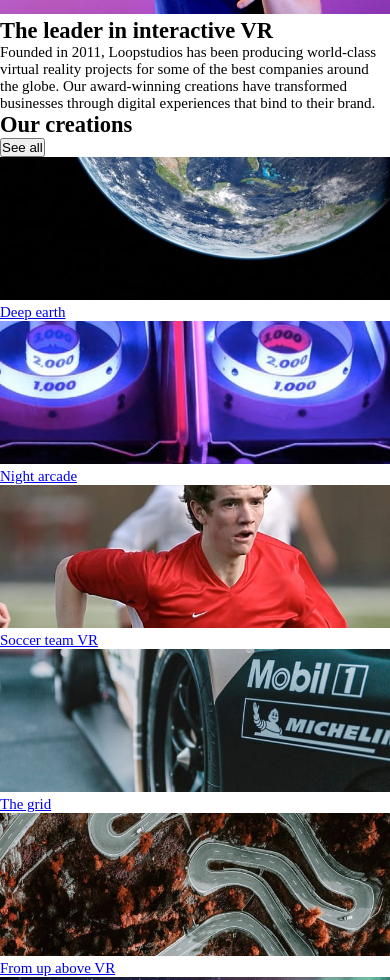
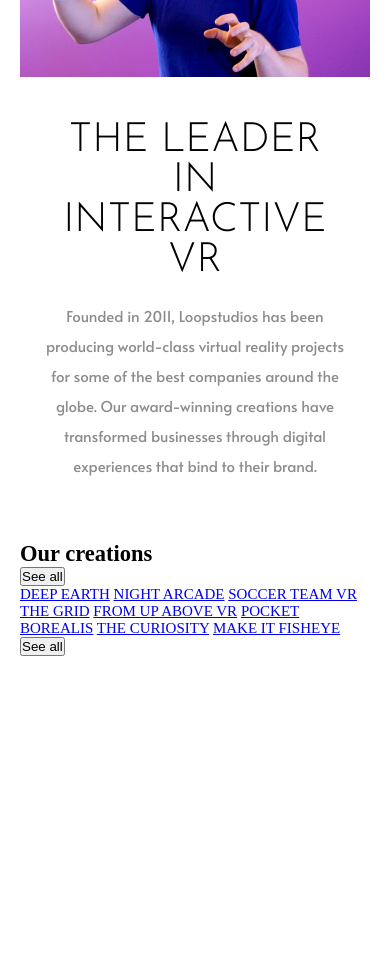
Before and after one commit to byu0324/loopstudios-landing-page, a plain HTML site: page index.html in a window 390 px wide. Shown: the part 1020-2000 px from the top of the page. Drawn offline with Linux system fonts and the light colour scheme.

Commit message:
interactive finish

```diff
--- a/index.html
+++ b/index.html
@@ -42,14 +42,14 @@
   </header>
 
   <main>
-    <section>
+    <section class="interactive">
       <picture>
-        <source media="(min-width: 700px)" srcset="images/desktop/image-interactive.jpg">
+        <source srcset="images/desktop/image-interactive.jpg" media="(min-width: 820px)">
         <img src="images/mobile/image-interactive.jpg" alt="">
       </picture>
       <div class="text">
-        <h2>The leader in interactive VR</h2>
-        <p>
+        <h2 class="title">The leader in interactive VR</h2>
+        <p class="content">
           Founded in 2011, Loopstudios has been producing world-class virtual reality
           projects for some of the best companies around the globe. Our award-winning
           creations have transformed businesses through digital experiences that bind
@@ -57,82 +57,18 @@
         </p>
       </div>
     </section>
-    <section>
+    <section class="creations">
       <h2>Our creations</h2>
       <button class="desktop-button">See all</button>
       <nav>
-        <a href="#">
-          <figure>
-            <picture>
-              <source media="(min-width: 700px)" srcset="images/desktop/image-deep-earth.jpg">
-              <img src="images/mobile/image-deep-earth.jpg" alt="">
-            </picture>
-            <figcaption>Deep earth</figcaption>
-          </figure>
-        </a>
-        <a href="#">
-          <figure>
-            <picture>
-              <source media="(min-width: 700px)" srcset="images/desktop/image-night-arcade.jpg">
-              <img src="images/mobile/image-night-arcade.jpg" alt="">
-            </picture>
-            <figcaption>Night arcade</figcaption>
-          </figure>
-        </a>
-        <a href="#">
-          <figure>
-            <picture>
-              <source media="(min-width: 700px)" srcset="images/desktop/image-soccer-team.jpg">
-              <img src="images/mobile/image-soccer-team.jpg" alt="">
-            </picture>
-            <figcaption>Soccer team VR</figcaption>
-          </figure>
-        </a>
-        <a href="#">
-          <figure>
-            <picture>
-              <source media="(min-width: 700px)" srcset="images/desktop/image-grid.jpg">
-              <img src="images/mobile/image-grid.jpg" alt="">
-            </picture>
-            <figcaption>The grid</figcaption>
-          </figure>
-        </a>
-        <a href="#">
-          <figure>
-            <picture>
-              <source media="(min-width: 700px)" srcset="images/desktop/image-from-above.jpg">
-              <img src="images/mobile/image-from-above.jpg" alt="">
-            </picture>
-            <figcaption>From up above VR</figcaption>
-          </figure>
-        </a>
-        <a href="#">
-          <figure>
-            <picture>
-              <source media="(min-width: 700px)" srcset="images/desktop/image-pocket-borealis.jpg">
-              <img src="images/mobile/image-pocket-borealis.jpg" alt="">
-            </picture>
-            <figcaption>Pocket borealis</figcaption>
-          </figure>
-        </a>
-        <a href="#">
-          <figure>
-            <picture>
-              <source media="(min-width: 700px)" srcset="images/desktop/image-curiosity.jpg">
-              <img src="images/mobile/image-curiosity.jpg" alt="">
-            </picture>
-            <figcaption>The curiosity</figcaption>
-          </figure>
-        </a>
-        <a href="#">
-          <figure>
-            <picture>
-              <source media="(min-width: 700px)" srcset="images/desktop/image-fisheye.jpg">
-              <img src="images/mobile/image-fisheye.jpg" alt="">
-            </picture>
-            <figcaption>Make it fisheye</figcaption>
-          </figure>
-        </a>
+        <a href="#"><span>DEEP EARTH</span></a>
+        <a href="#"><span>NIGHT ARCADE</span></a>
+        <a href="#"><span>SOCCER TEAM VR</span></a>
+        <a href="#"><span>THE GRID</span></a>
+        <a href="#"><span>FROM UP ABOVE VR</span></a>
+        <a href="#"><span>POCKET BOREALIS</span></a>
+        <a href="#"><span>THE CURIOSITY</span></a>
+        <a href="#"><span>MAKE IT FISHEYE</span></a>
       </nav>
       <button class="mobile-button">See all</button>
     </section>
--- /dev/null
+++ b/scss/_content.scss
@@ -0,0 +1,67 @@
+@use '_utilities' as *;
+
+main {
+  margin: 90px 20px;
+
+  @include tablet {
+    margin: 80px;
+  }
+
+  @include desktop {
+    margin: 100px auto;
+  }
+}
+
+.interactive {
+  font-family: $f-Josefin;
+  font-weight: 300;
+  text-align: center;
+
+  @include desktop {
+    width: 80%;
+    max-width: 1140px;
+    display: flex;
+    position: relative;
+    text-align: left;
+    justify-content: center;;
+    margin: auto;
+  }
+
+  picture {
+    width: 700px;
+    max-width: 730px;
+    margin-right: auto;
+  }
+}
+
+.text {
+  margin: 40px 25px 60px 25px;
+
+  @include desktop {
+    position: absolute;
+    width: 580px;
+    background-color: $c-white;
+    padding: 70px 70px 0 70px;
+    margin: 0;
+    bottom: 0;
+    right: 40px;
+  }
+}
+
+.title {
+  text-transform: uppercase;
+  font-size: 2.7rem;
+  margin-bottom: 20px;
+  font-weight: 300;
+
+  @include desktop {
+    font-size: 3rem;
+  }
+}
+
+.content {
+  font-family: $f-Alata;
+  font-weight: 400;
+  color: $c-dark-black;
+  line-height: 30px;
+}
--- a/scss/main.scss
+++ b/scss/main.scss
@@ -1,4 +1,6 @@
 @import '_header';
+@import '_content';
+@import '_footer';
 
 :root {
   font-size: 15px;
@@ -16,13 +18,6 @@ li {
   list-style: none;
 }
 
-picture {
-
-  source {
-    width: 100%;
-  }
-
-  img {
-    width: 100%;
-  }
+img {
+  width: 100%;
 }
```
Also changed, not shown: css/main.css, scss/_footer.scss (added).
